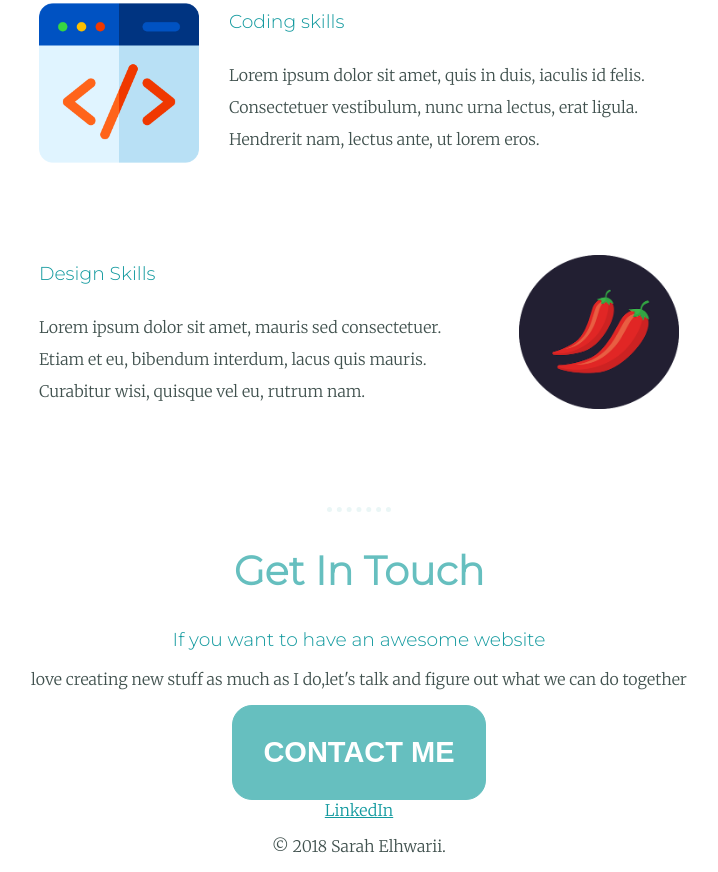
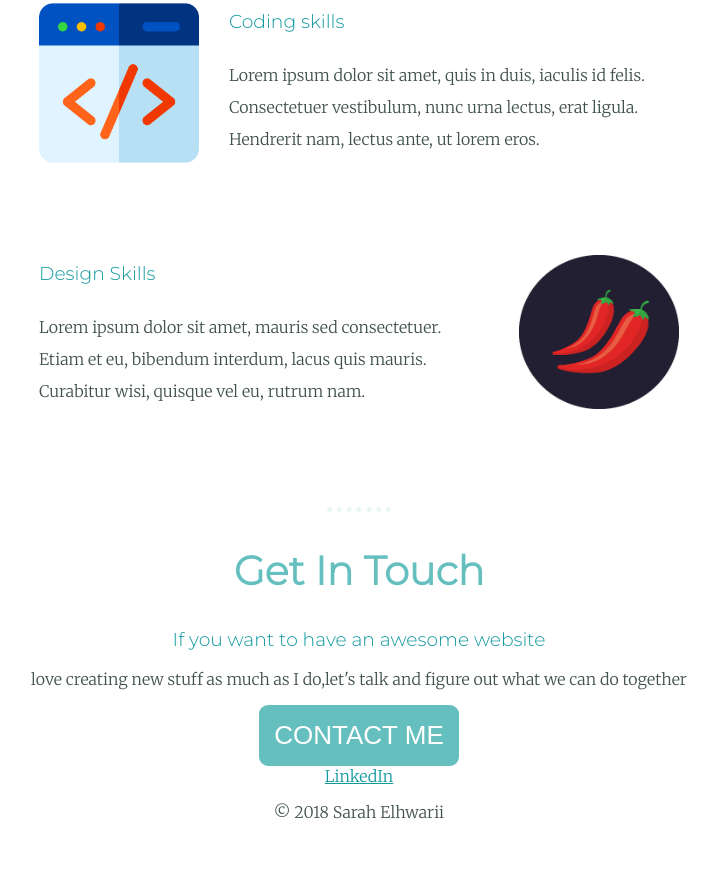
Before and after one commit to sara-elhawary/personal-website, a plain HTML site: page index.html in a window 1280 px wide. Shown: the part 1170-2042 px from the top of the page, without its empty margins (281-999 px from the left). After the commit the page ends 2008 px from the top, so only its background shows below. Drawn offline with Linux system fonts and the light colour scheme.

Commit message:
styling contact button

```diff
--- a/css/styles.css
+++ b/css/styles.css
@@ -77,17 +77,17 @@ p {
   color: #40514e;
 }
 .BUTTON_GYF {
-  -webkit-border-radius: 20px;
-  -moz-border-radius: 20px;
-  border-radius: 20px;
+  -webkit-border-radius: 9px;
+  -moz-border-radius: 9px;
+  border-radius: 9px;
   color: #ffffff;
   font-family: sans-serif;
-  font-size: 29px;
-  font-weight: 600;
-  padding: 30px;
+  font-size: 26px;
+  font-weight: 500;
+  padding: 8px;
   background-color: #66bfbf;
 
-  border: solid #66bfbf 1px;
+  border: solid #66bfbf 7px;
   text-decoration: none;
   display: inline-block;
   cursor: pointer;
@@ -97,8 +97,7 @@ p {
 .BUTTON_GYF:hover {
   background: #856c8b;
   border: solid #856c8b 1px;
-  -webkit-border-radius: 20px;
-  -moz-border-radius: 20px;
+
   border-radius: 20px;
   text-decoration: none;
 }
--- a/index.html
+++ b/index.html
@@ -62,7 +62,7 @@
           love creating new stuff as much as I do,let's talk and figure out what
           we can do together
         </p>
-        <button class="BUTTON_GYF">CONTACT ME</button>
+        <a href="#" class="BUTTON_GYF">CONTACT ME</a>
       </div>
     </div>
 
@@ -71,7 +71,7 @@
         >LinkedIn</a
       >
 
-      <p>© 2018 Sarah Elhwarii.</p>
+      <p>© 2018 Sarah Elhwarii</p>
     </div>
   </body>
 </html>
```
